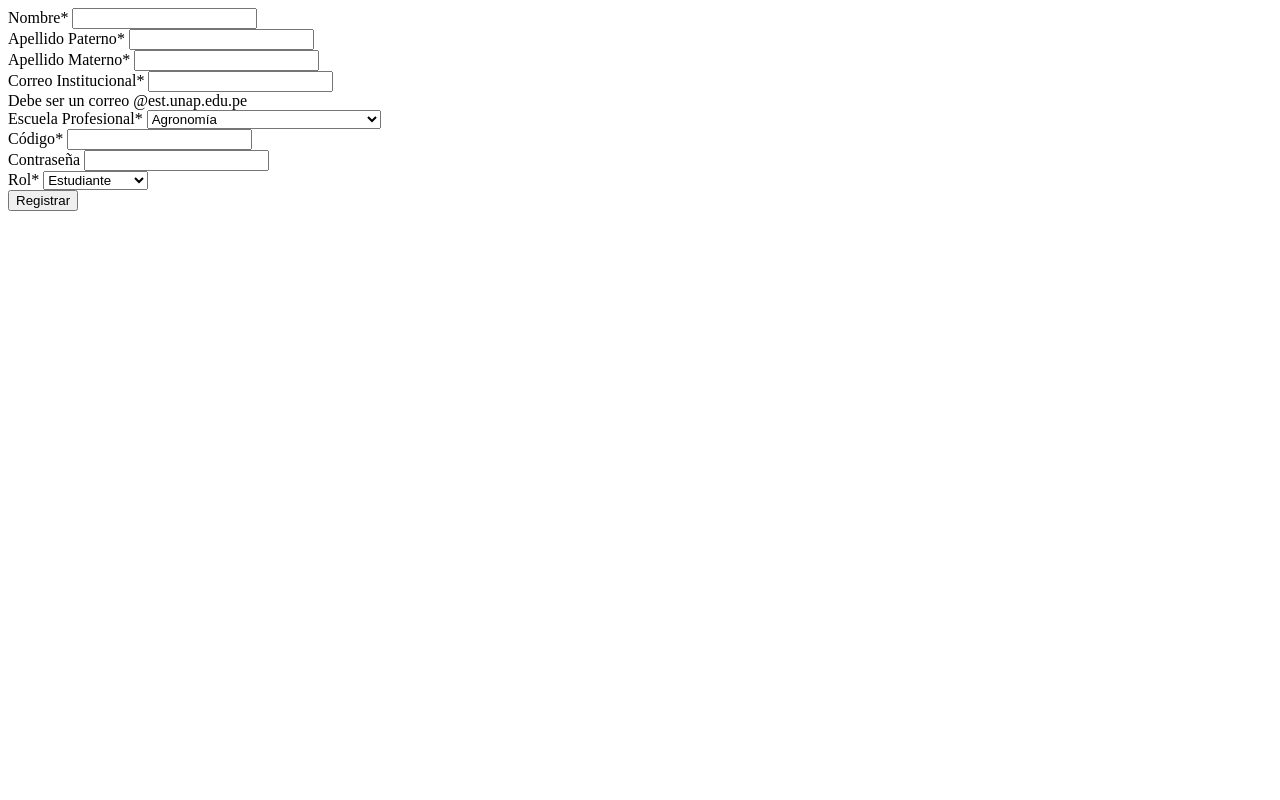
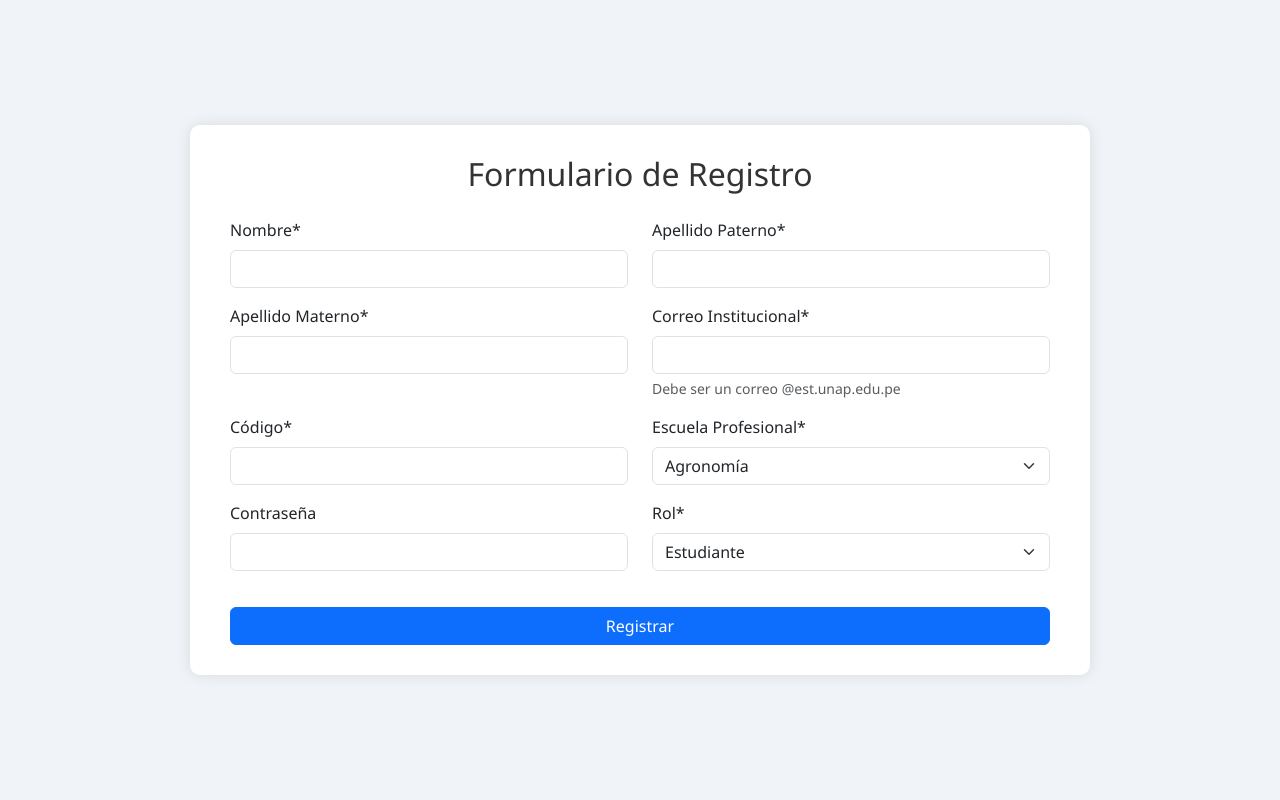
Before and after one commit to alainbru/ReservaCanchasUNA, a Django app: page /crearpersona/ in a window 1280 px wide. Run offline with Django 5.2, Linux system fonts and the light colour scheme; some libraries are stand-ins or nearby versions.

Commit message:
agregue estilos a la ventana de registros

```diff
--- a/ReservaCanchasUNA/forms.py
+++ b/ReservaCanchasUNA/forms.py
@@ -46,62 +46,53 @@ class Formulario_Persona(forms.Form):
         ('turismo', 'Turismo'),
         # Puedes añadir más carreras aquí
     ]
-    nombre = forms.CharField(max_length=100, label="Nombre")
-    apellido_paterno = forms.CharField(max_length=100, label="Apellido Paterno")
-    apellido_materno = forms.CharField(max_length=100, label="Apellido Materno")
+
+    nombre = forms.CharField(
+        max_length=100,
+        label="Nombre",
+        widget=forms.TextInput(attrs={'class': 'form-control'})
+    )
+    apellido_paterno = forms.CharField(
+        max_length=100,
+        label="Apellido Paterno",
+        widget=forms.TextInput(attrs={'class': 'form-control'})
+    )
+    apellido_materno = forms.CharField(
+        max_length=100,
+        label="Apellido Materno",
+        widget=forms.TextInput(attrs={'class': 'form-control'})
+    )
     correo = forms.EmailField(
         label="Correo Institucional",
-        help_text="Debe ser un correo @est.unap.edu.pe"
+        help_text="Debe ser un correo @est.unap.edu.pe",
+        widget=forms.EmailInput(attrs={'class': 'form-control'})
     )
-    # Modificación para permitir la edición sin cambiar el correo si no es necesario
-    def clean_correo(self):
-        correo = self.cleaned_data['correo']
-
-        # Verificamos si estamos editando o creando
-        if self.instance is not None:
-            # Si estamos editando, verificamos si el correo ha cambiado
-            if self.instance.correo == correo:
-                return correo
-
-        # Validación para correos institucionales
-        if not correo.endswith('@est.unap.edu.pe'):
-            raise ValidationError("Solo se permiten correos institucionales (@est.unap.edu.pe).")
-
-        # Verificamos si el correo ya existe en la base de datos
-        if Persona.objects.filter(correo=correo).exists():
-            raise ValidationError("Este correo ya está registrado. Por favor, usa otro.")
-
-        return correo
-
-    escuela = forms.ChoiceField(choices=CARRERAS, label="Escuela Profesional")
+    escuela = forms.ChoiceField(
+        choices=CARRERAS,
+        label="Escuela Profesional",
+        widget=forms.Select(attrs={'class': 'form-select'})
+    )
     codigo = forms.IntegerField(
         required=True,
         label="Código",
         validators=[
-            MinValueValidator(100000, message="El código debe tener 6 dígitos."),
-            MaxValueValidator(999999, message="El código debe tener 6 dígitos.")
-        ]
+            MinValueValidator(100000),
+            MaxValueValidator(999999)
+        ],
+        widget=forms.NumberInput(attrs={'class': 'form-control'})
     )
-    # Modificación para permitir la edición sin cambiar el código si no es necesario
-    def clean_codigo(self):
-        codigo = self.cleaned_data['codigo']
+    contrasena = forms.CharField(
+        max_length=100,
+        required=False,
+        label="Contraseña",
+        widget=forms.PasswordInput(attrs={'class': 'form-control'})
+    )
+    rol = forms.ChoiceField(
+        choices=ROLES,
+        label="Rol",
+        widget=forms.Select(attrs={'class': 'form-select'})
+    )
 
-        # Verificamos si estamos editando o creando
-        if self.instance is not None:
-            # Si estamos editando, verificamos si el código ha cambiado
-            if self.instance.codigo == codigo:
-                return codigo
-
-        # Validación para verificar si el código ya existe en la base de datos
-        if Persona.objects.filter(codigo=codigo).exists():
-            raise ValidationError("Este código ya está registrado. Por favor, usa uno diferente.")
-
-        return codigo
-
-    contrasena = forms.CharField(max_length=100, widget=forms.PasswordInput, required=False, label="Contraseña")
-    rol = forms.ChoiceField(choices=ROLES, label="Rol")
-
-    # Constructor para inicializar el formulario con una instancia de Persona
     def __init__(self, *args, **kwargs):
         self.instance = kwargs.pop('instance', None)
         super().__init__(*args, **kwargs)
@@ -113,7 +104,24 @@ class Formulario_Persona(forms.Form):
             self.fields['escuela'].initial = self.instance.escuela
             self.fields['codigo'].initial = self.instance.codigo
             self.fields['rol'].initial = self.instance.rol
-            # No inicializamos la contraseña por seguridad
+
+    def clean_correo(self):
+        correo = self.cleaned_data['correo']
+        if self.instance and self.instance.correo == correo:
+            return correo
+        if not correo.endswith('@est.unap.edu.pe'):
+            raise ValidationError("Solo se permiten correos institucionales (@est.unap.edu.pe).")
+        if Persona.objects.filter(correo=correo).exists():
+            raise ValidationError("Este correo ya está registrado.")
+        return correo
+
+    def clean_codigo(self):
+        codigo = self.cleaned_data['codigo']
+        if self.instance and self.instance.codigo == codigo:
+            return codigo
+        if Persona.objects.filter(codigo=codigo).exists():
+            raise ValidationError("Este código ya está registrado.")
+        return codigo
 
 class Formulario_Login(forms.Form):
     codigo = forms.IntegerField(
--- a/ReservaCanchasUNA/templates/ReservaCanchasUNA/persona.html
+++ b/ReservaCanchasUNA/templates/ReservaCanchasUNA/persona.html
@@ -1,21 +1,96 @@
+{% load static %}
 {% load crispy_forms_tags %}
 <!DOCTYPE html>
-<html lang="en">
+<html lang="es">
 <head>
     <meta charset="UTF-8">
     <meta name="viewport" content="width=device-width, initial-scale=1.0">
     <title>Registrarse</title>
+    <!-- Bootstrap 5 -->
+    <link href="https://cdn.jsdelivr.net/npm/bootstrap@5.3.0/dist/css/bootstrap.min.css" rel="stylesheet">
+    <style>
+        body {
+            font-family: 'Segoe UI', sans-serif;
+            background: #f0f4f8;
+            display: flex;
+            align-items: center;
+            justify-content: center;
+            min-height: 100vh;
+            margin: 0;
+            padding: 20px;
+        }
+
+        .form-container {
+            background: white;
+            padding: 30px 40px;
+            border-radius: 10px;
+            box-shadow: 0 0 15px rgba(0,0,0,0.1);
+            width: 100%;
+            max-width: 900px;
+        }
+
+        h2 {
+            text-align: center;
+            margin-bottom: 25px;
+            color: #333;
+        }
+
+        .btn {
+            width: 100%;
+            margin-top: 20px;
+        }
+
+        @media (max-width: 768px) {
+            .form-row > .col-md-6 {
+                margin-bottom: 15px;
+            }
+        }
+    </style>
 </head>
 <body>
+    <div class="form-container">
+        <h2>Formulario de Registro</h2>
+        <form method="post" action="{% url 'crear_persona' %}">
+            {% csrf_token %}
 
-    <div >
-        <form action="{% url 'crear_persona' %}" method="post">
-            {% csrf_token %}
-             {{ formulario|crispy }}
-            <button class="btn btn-primary">Registrar</button>
+            <div class="row">
+                <div class="col-md-6">
+                    {{ formulario.nombre|as_crispy_field }}
+                </div>
+                <div class="col-md-6">
+                    {{ formulario.apellido_paterno|as_crispy_field }}
+                </div>
+            </div>
+
+            <div class="row">
+                <div class="col-md-6">
+                    {{ formulario.apellido_materno|as_crispy_field }}
+                </div>
+                <div class="col-md-6">
+                    {{ formulario.correo|as_crispy_field }}
+                </div>
+            </div>
+
+            <div class="row">
+                <div class="col-md-6">
+                    {{ formulario.codigo|as_crispy_field }}
+                </div>
+                <div class="col-md-6">
+                    {{ formulario.escuela|as_crispy_field }}
+                </div>
+            </div>
+
+            <div class="row">
+                <div class="col-md-6">
+                    {{ formulario.contrasena|as_crispy_field }}
+                </div>
+                <div class="col-md-6">
+                    {{ formulario.rol|as_crispy_field }}
+                </div>
+            </div>
+
+            <button type="submit" class="btn btn-primary">Registrar</button>
         </form>
-
     </div>
-
 </body>
 </html>
--- a/ReservaCanchasUNA/urls.py
+++ b/ReservaCanchasUNA/urls.py
@@ -17,6 +17,8 @@ Including another URLconf
 from django.contrib import admin
 from django.urls import include, path
 from ReservaCanchasUNA import views
+from django.conf.urls.static import static
+
 
 urlpatterns = [
 
--- a/coordinador/templates/coordinador/inicio_cordinador.html
+++ b/coordinador/templates/coordinador/inicio_cordinador.html
@@ -10,11 +10,7 @@
 
     <h1>Bienvenido Pagina del COORDINADOR</h1>
 
-<<<<<<< HEAD
     <a href="{% url 'coordinador:coordinador_reservas' %}"
-=======
-    <a href="{% url 'estudiante:estudiante_reservas' %}"
->>>>>>> login_mas_calendario
     class="btn btn-primary">Ver Reservas
     </a>
 
```
Also changed, not shown: ReservaCanchasUNA/static/registrarse.css (added, +35 -0 lines).
